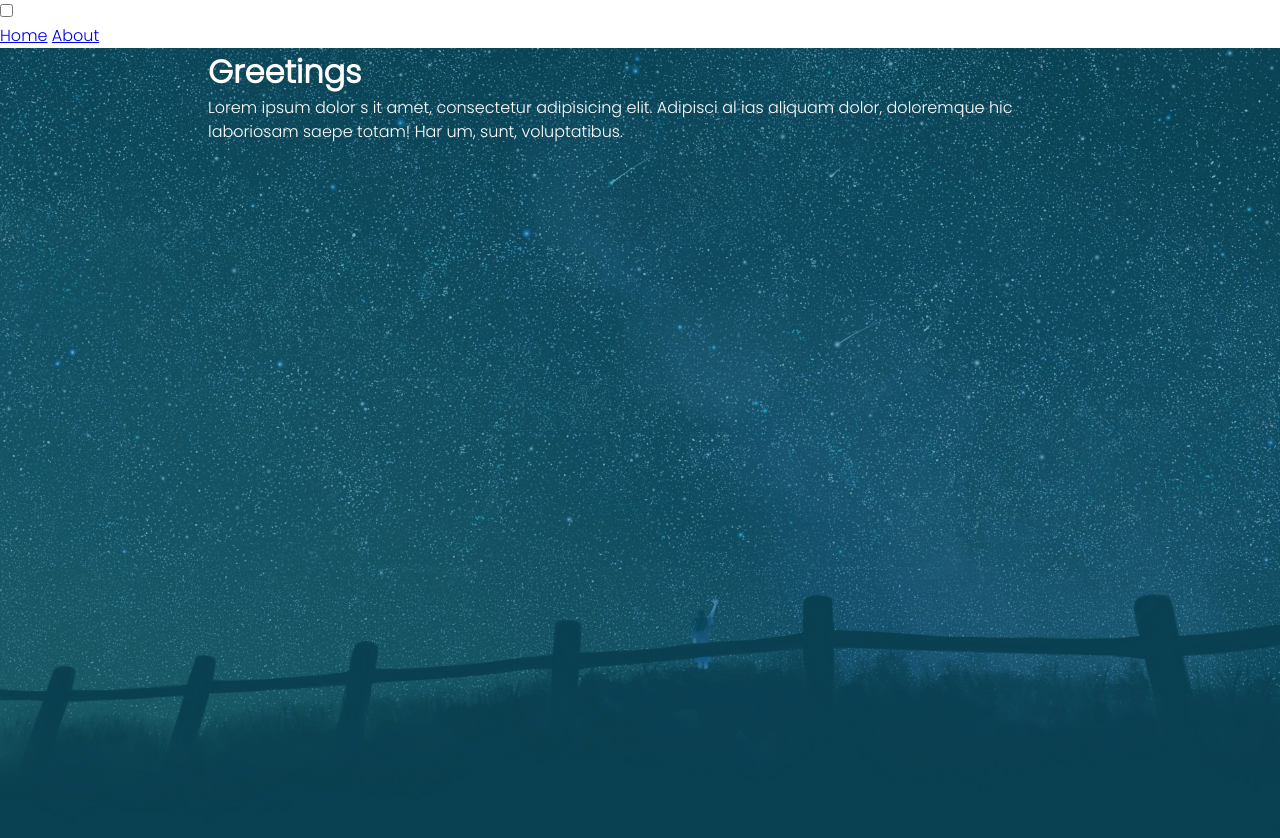
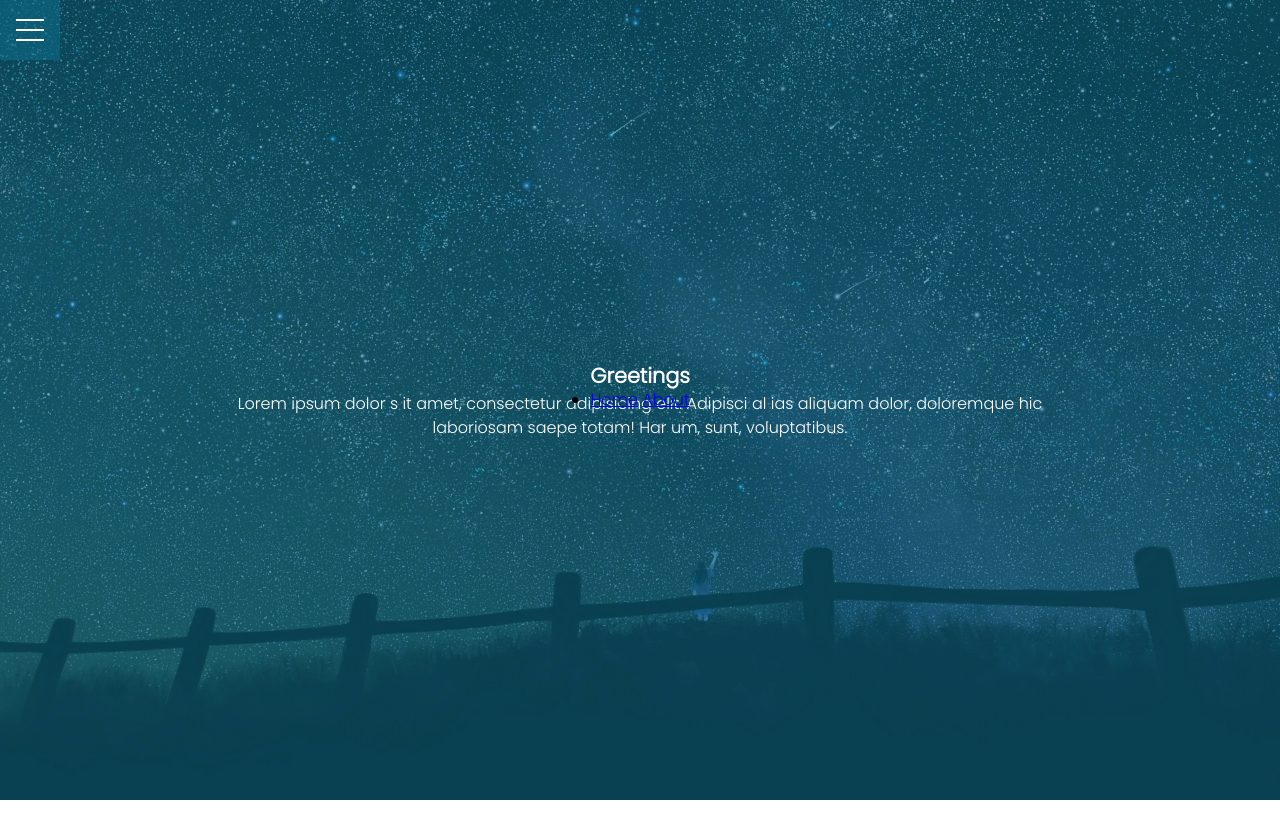
Before and after one commit to AndriiPolishko/lab4-web, a plain HTML site: page index.html in a window 1280 px wide. After the commit the page ends 800 px from the top, so only its background shows below. Drawn offline with Linux system fonts and the light colour scheme.

Commit message:
Added click and hover reaction to menu

```diff
--- a/css/index.css
+++ b/css/index.css
@@ -39,3 +39,109 @@ center/cover;
     height: 100%;
     z-index: -1;
 }
+
+.showcase .showcase-inner {
+    display: flex;
+    flex-direction: column;
+    align-items: center;
+    justify-content: center;
+    text-align: center;
+    height: 100%;
+}
+
+.showcase h1 {
+    font-size: 1.3rem;
+}
+
+.menu-wrap {
+    position: fixed;
+    top:0;
+    left: 0;
+    z-index: 1;
+}
+
+.menu-wrap .toggler {
+    position: absolute;
+    top:0;
+    left:0;
+    z-index:2;
+    cursor: pointer;
+    width: 50px;
+    height: 50px;
+    opacity: 0;
+}
+
+.menu-wrap .hamburger {
+    position: absolute;
+    top:0;
+    left:0;
+    z-index: 1;
+    width: 60px;
+    height: 60px;
+    padding: 1rem;
+    background-color: var(--primary-color);
+    display: flex;
+    align-items: center;
+    justify-content: center;
+}
+
+.menu-wrap .hamburger > div {
+    position: relative;
+    width:100%;
+    height: 2px;
+    background-color: #fff;
+    display: flex;
+    align-items: center;
+    justify-content: center;
+    transition: all 0.5s ease;
+}
+
+/* top and bottom menu lines*/
+.menu-wrap .hamburger > div:before,
+.menu-wrap .hamburger > div:after {
+    content: '';
+    position: absolute;
+    z-index: 1;
+    top: -10px;
+    width: 100%;
+    height: 2px;
+    background: inherit;
+}
+
+/*moves line down*/
+.menu-wrap .hamburger > div:after {
+    top:10px;
+}
+
+/* animate toggler*/
+
+.menu-wrap .toggler:checked + .hamburger >div {
+    transform: rotate(135deg);
+}
+
+/*turn into X*/
+.menu-wrap .toggler:checked + .hamburger >div:before,
+.menu-wrap .toggler:checked + .hamburger >div:after{
+    top:0;
+    transform: rotate(90deg);
+}
+
+/**/
+
+.menu-wrap .toggler:checked:hover + .hamburger >div {
+    transform: rotate(225deg);
+}
+
+.menu-wrap .menu {
+    position: fixed;
+    top:0;
+    left:0;
+    width: 100%;
+    height: 100%;
+    /*visibility: hidden;*/
+    overflow: hidden;
+    display: flex;
+    align-items: center;
+    justify-content: center;
+
+}
```
